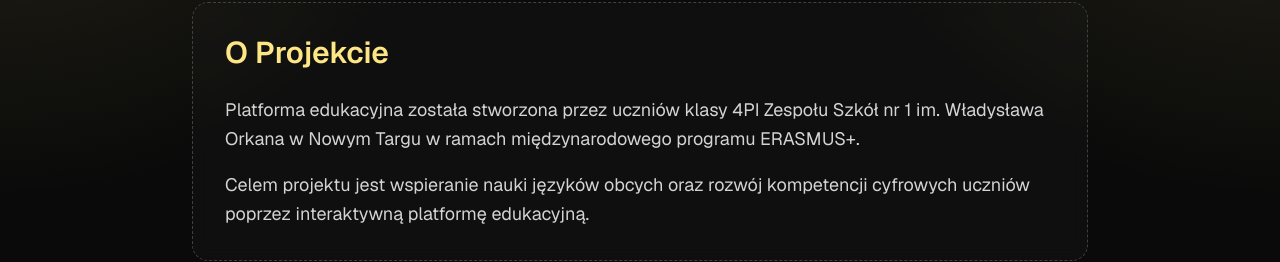
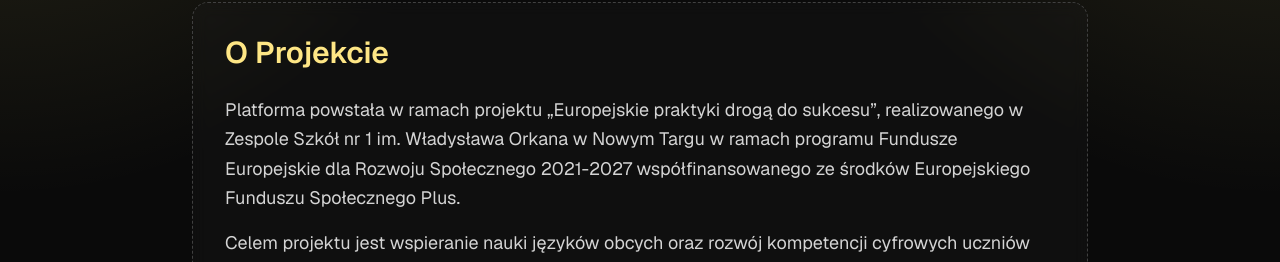
Before and after one commit to BlackShadeOSS/erasmus-gg, a Next.js app: page /realizacja in a window 1280 px wide. Shown: the part 322-584 px from the top of the page. Built offline with nearby package versions, Linux system fonts and the light colour scheme; no server answers.

Commit message:
loga i ten opis dawsdaksnufidshfsda

```diff
--- a/src/app/realizacja/page.tsx
+++ b/src/app/realizacja/page.tsx
@@ -33,9 +33,11 @@
                 O Projekcie
               </h2>
               <p className="text-lg text-neutral-300 leading-relaxed mb-4">
-                Platforma edukacyjna została stworzona przez uczniów klasy 4PI
-                Zespołu Szkół nr 1 im. Władysława Orkana w Nowym Targu w ramach
-                międzynarodowego programu ERASMUS+.
+                Platforma powstała w ramach projektu „Europejskie praktyki drogą
+                do sukcesu”, realizowanego w Zespole Szkół nr 1 im. Władysława
+                Orkana w Nowym Targu w ramach programu Fundusze Europejskie dla
+                Rozwoju Społecznego 2021-2027 współfinansowanego ze środków
+                Europejskiego Funduszu Społecznego Plus.
               </p>
               <p className="text-lg text-neutral-300 leading-relaxed">
                 Celem projektu jest wspieranie nauki języków obcych oraz rozwój
--- a/src/data/HomeContent.ts
+++ b/src/data/HomeContent.ts
@@ -6,7 +6,7 @@
     title: "Ucz się z",
     highlightedText: "VocEnglish",
     heroDescription:
-      "VocEnglish to szkolna platforma do nauki angielskiego zawodowego dla uczniów. Oferuje quizy, gry logiczne i edukacyjne, które pomagają rozwijać słownictwo i gramatykę w ciekawy i przyjazny sposób.",
+      "Platforma powstała w ramach projektu „Europejskie praktyki drogą do sukcesu”, realizowanego w Zespole Szkół nr 1 im. Władysława Orkana w Nowym Targu w ramach programu Fundusze Europejskie dla Rozwoju Społecznego 2021-2027 współfinansowanego ze środków Europejskiego Funduszu Społecznego Plus.",
   },
   secondSection: {
     title: "VocEnglish łączy twoje potrzeby",
```
